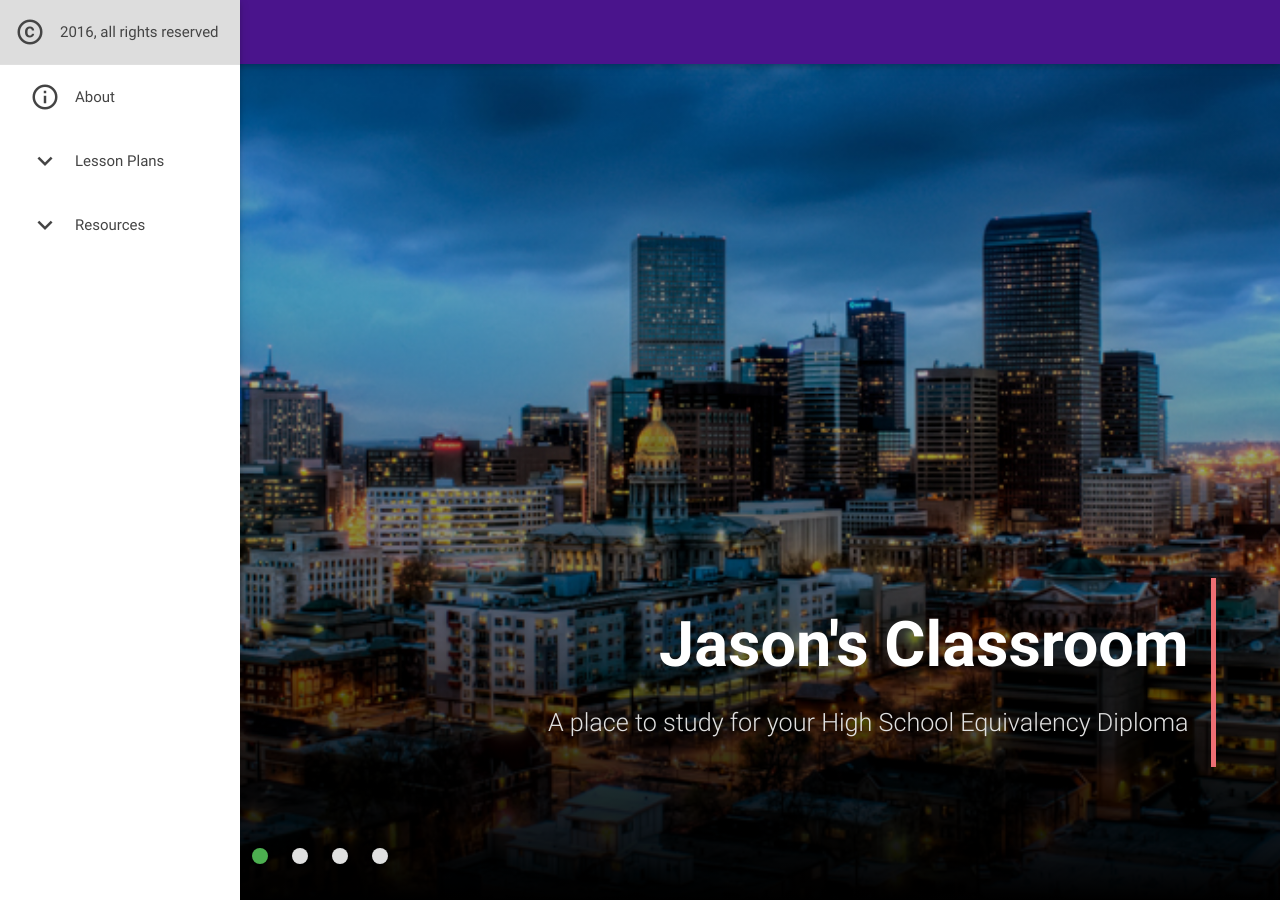
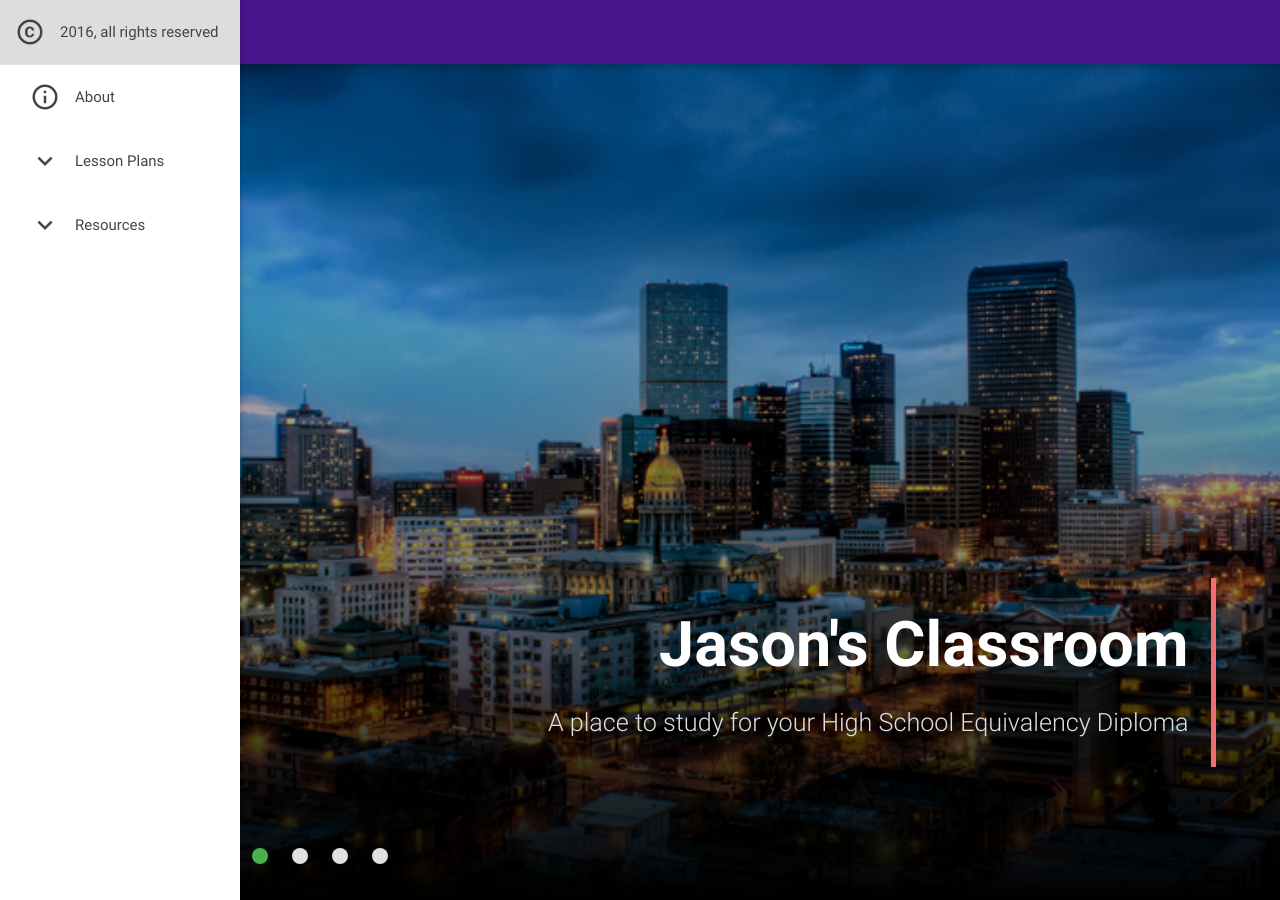
Before and after one commit to champa720/jekyll, a Jekyll site: the page built from index.html, in a window 1280 px wide. Built offline with Jekyll 4.4.1, drawn with Linux system fonts in a browser that asks for light colours; nearby versions of some CDN libraries.

Commit message:
fullscreen slides padding-top

```diff
--- a/assets/css/main.css
+++ b/assets/css/main.css
@@ -24,6 +24,9 @@ nav, main, footer, .slides li {
 }
 */
 /* slides */
+.slider .slides li {
+  padding-top: 64px; /* equivalent to nav height */
+}
 .slider .slides li .caption.right-align {
   left: 25%;
   top: 62%;
@@ -34,7 +37,6 @@ nav, main, footer, .slides li {
 .slider .indicators {
   text-align: left;
   padding-left: 240px; /* equivalent to side-nav width */
-
 }
 
 /* iframe layout */
```
